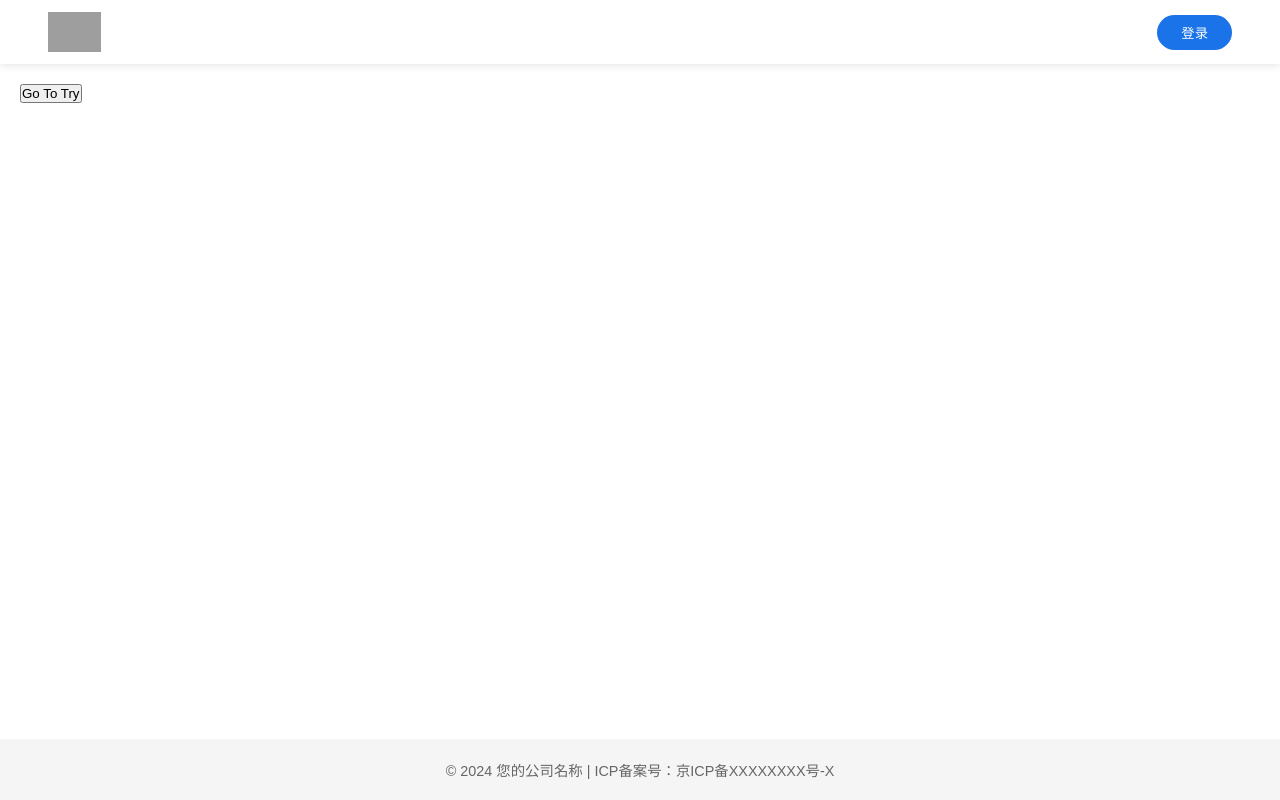
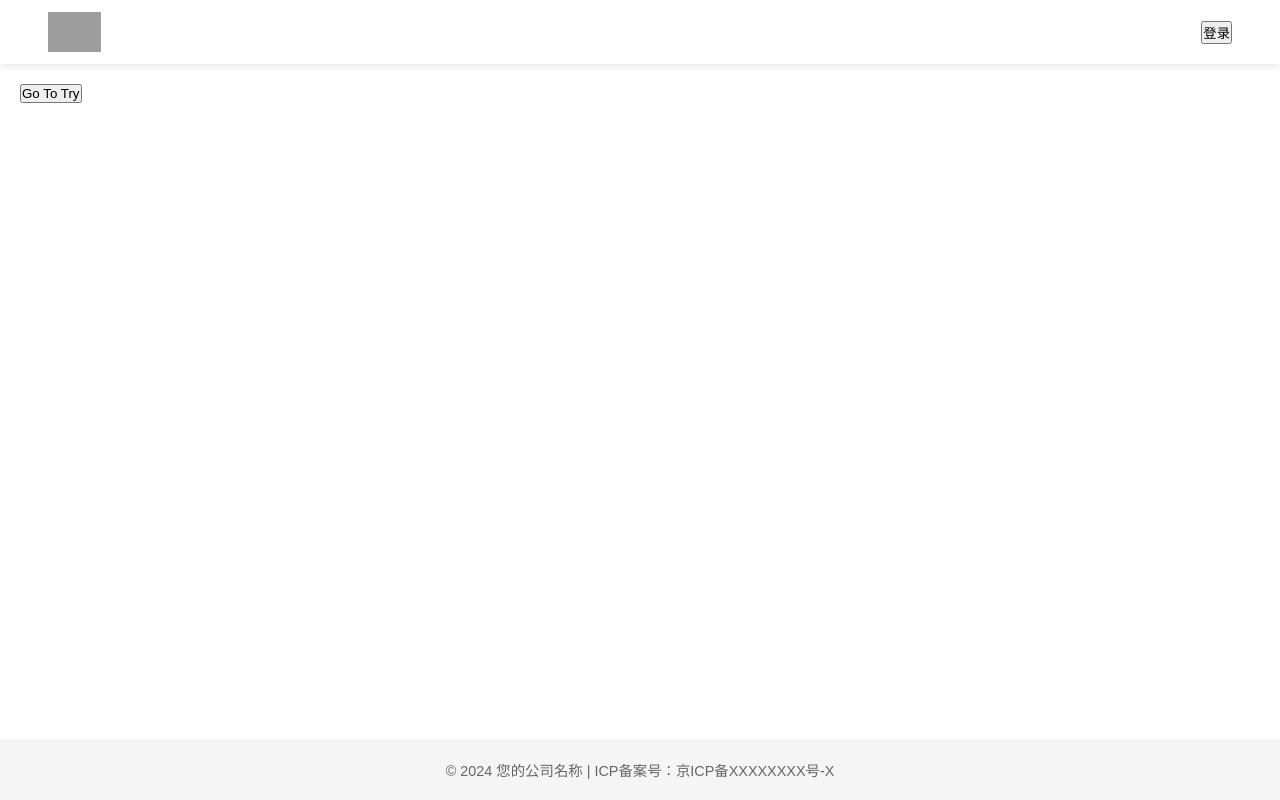
Before and after one commit to johanchow/product-grapher, a Next.js app: page / in a window 1280 px wide. Built offline with nearby package versions, Linux system fonts and the light colour scheme; no server answers; grey boxes are pictures that could not be loaded.

Commit message:
add auth

```diff
--- /dev/null
+++ b/app/header.tsx
@@ -0,0 +1,27 @@
+import { useSession, signIn, signOut } from 'next-auth/react';
+import Image from 'next/image';
+import styles from './layout.module.scss';
+
+const Header = () => {
+  const { data: session } = useSession(); // 获取用户会话信息
+
+  return (
+    <header className={styles.header}>
+      <div className={styles.logo}>
+        <Image src="/logo.svg" alt="Logo" width={40} height={40} />
+      </div>
+      <div className={styles.auth}>
+        {session ? (
+          <>
+            <span>{session?.user?.name}</span>
+            <button onClick={() => signOut()}>登出</button>
+          </>
+        ) : (
+          <button onClick={() => signIn()}>登录</button>
+        )}
+      </div>
+    </header>
+  );
+};
+
+export default Header;
--- a/app/layout.tsx
+++ b/app/layout.tsx
@@ -1,5 +1,7 @@
 import type { Metadata } from "next";
+import { SessionProvider } from 'next-auth/react';
 import './globals.scss';
+import Header from './header';
 import styles from './layout.module.scss';
 
 export const metadata: Metadata = {
@@ -15,24 +17,17 @@ export default function RootLayout({
   return (
     <html lang="en">
       <body>
+        <SessionProvider>
           <div className={styles.container}>
-          <header className={styles.header}>
-            <div className={styles.logo}>
-              <img src="/logo.svg" alt="Logo" />
-            </div>
-            <div className={styles.auth}>
-              <button className={styles.loginButton}>登录</button>
-            </div>
-          </header>
-
+            <Header />
             <main className={styles.main}>
               {children}
             </main>
-
             <footer className={styles.footer}>
               <p>© 2024 您的公司名称 | ICP备案号：京ICP备XXXXXXXX号-X</p>
             </footer>
           </div>
+        </SessionProvider>
       </body>
     </html>
   );
```
Also changed, not shown: app/api/auth/[...nextauth].ts (added, +15 -0 lines), app/workbench/page.tsx (+19 -11 lines). Lines whose indentation alone changed are shown as unchanged.
